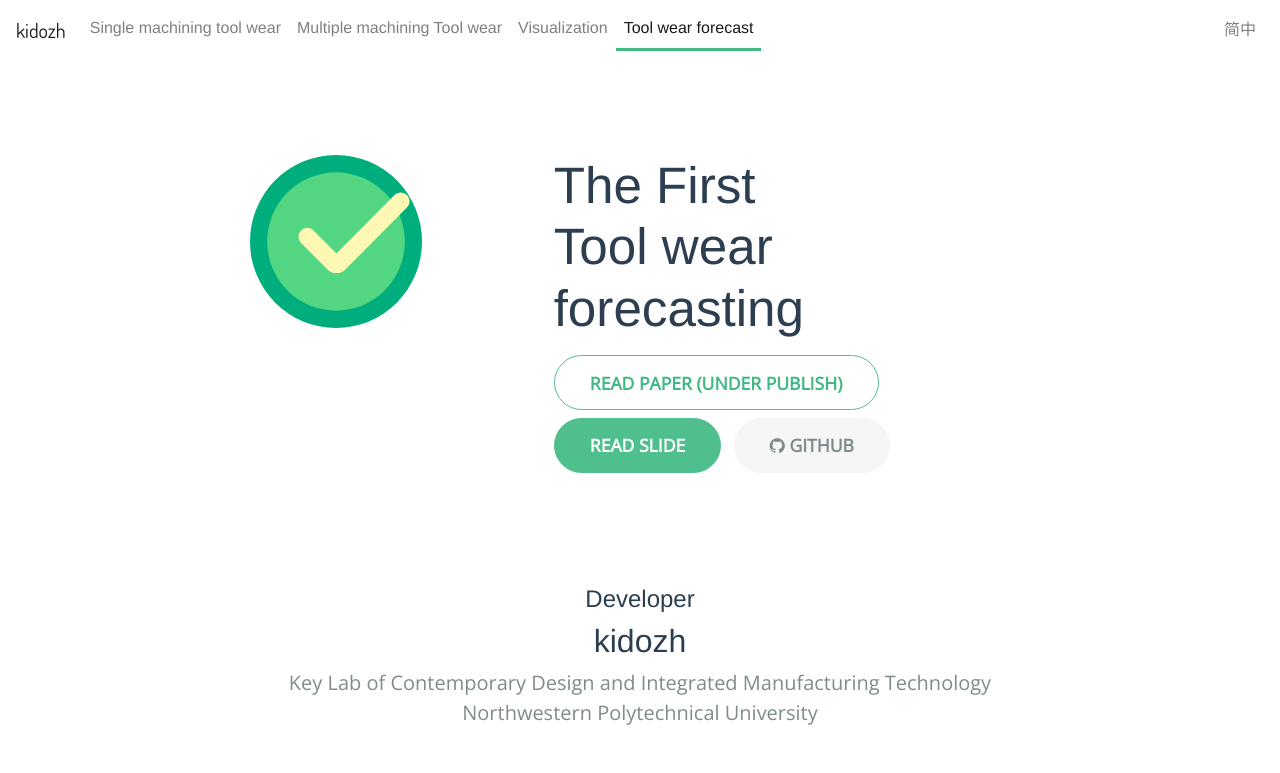
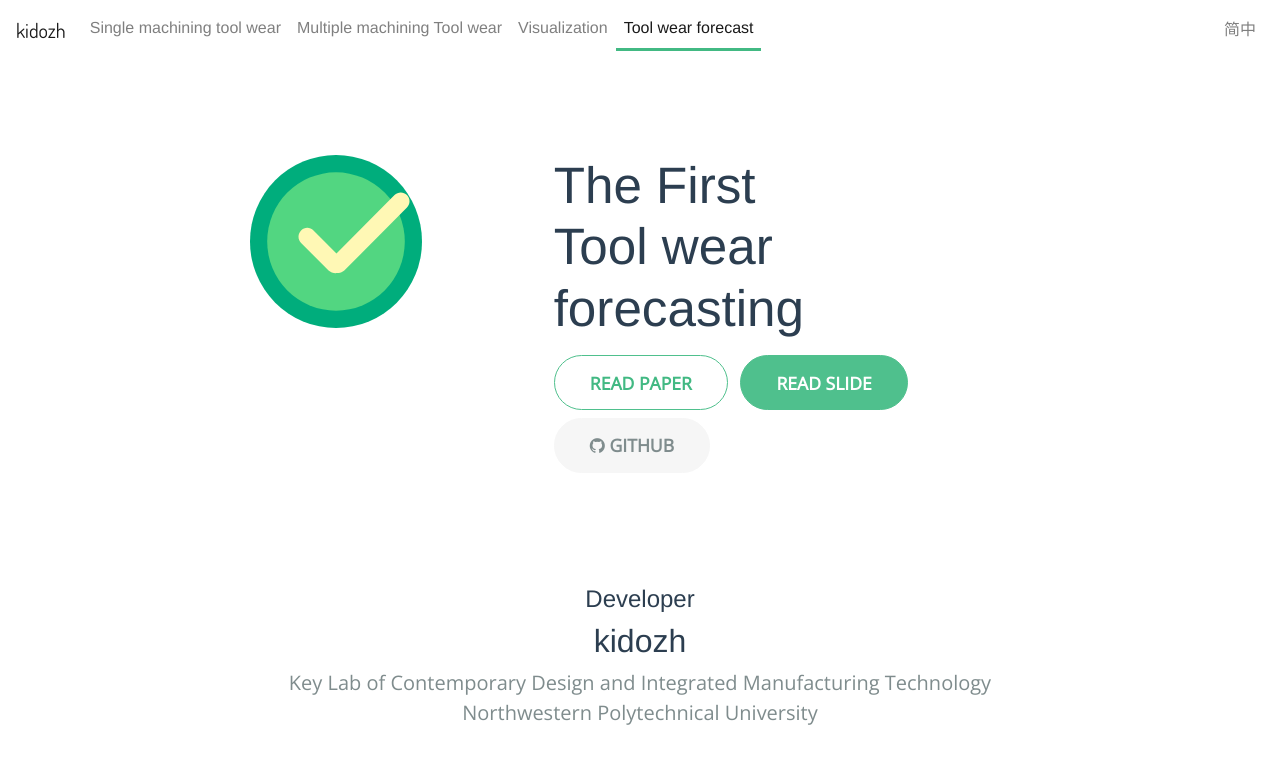
Before and after one commit to kidozh/rnn_in_forecasting_tool_wear, a plain HTML site: page index.html in a window 1280 px wide. Shown: the top 773 px of the page. Drawn offline with nearby package versions, Linux system fonts and the light colour scheme; a web font is replaced by a local one.

```diff
--- a/index.html
+++ b/index.html
@@ -51,7 +51,7 @@
         <div class="col-md-5 offset-md-1">
             <h1 class="project-title">The First <br/>Tool wear forecasting</h1>
             <p class="button-group">
-                <a class="btn btn-normal">READ PAPER (UNDER PUBLISH)</a>
+                <a class="btn btn-normal" data-toggle="tooltip" data-placement="top" title="Under publish">READ PAPER</a>
 
                 <a class="btn btn-read" href="./static/source/RNN_Beamer.pdf" data-toggle="tooltip" data-placement="top" title="Simplified Chinese Only">READ SLIDE</a>
 
```
